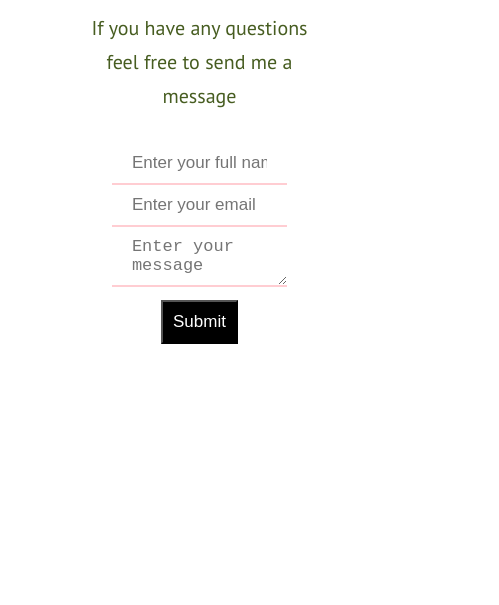
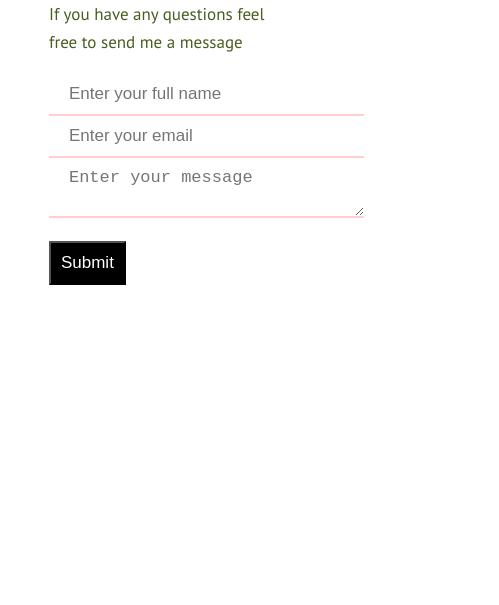
Before and after one commit to Dcayyy/My-Personal-Portfolio, a plain HTML site: page contact.html in a window 390 px wide. Shown: the part 425-1030 px from the top of the page, 499 px wide, since content can reach past the window. Drawn offline with Linux system fonts and the light colour scheme.

Commit message:
responsivenes modifications

```diff
--- a/css/screen.css
+++ b/css/screen.css
@@ -66,7 +66,7 @@ h1, h2, h3, h4, h5, h6 p {
 	padding-bottom: 20px;
 	width: 30%;
 	min-height: 100vh;
-	background-color: #dfb284 ;
+	background-color: #dfb284;
 	box-sizing: border-box;
 }
 
@@ -1360,11 +1360,15 @@ header .main-header img:hover {
 		margin: 0 13px;
 		display: inline-block;
 	}
+
+	.main-content form {
+		width: 550px;
+	}
 }
 
 @media screen and (max-width: 600px) {
 	.main-content {
-		margin-left: 5%;
+		margin-left: 3.5%;
 		width: 100%;
 	}
 
@@ -1372,6 +1376,10 @@ header .main-header img:hover {
 		margin-top: 5%;
 		width: auto;
 	}
+
+	.main-content form {
+		width: 550px;
+	}
 }
 
 @media screen and (max-width: 480px) {
@@ -1381,26 +1389,19 @@ header .main-header img:hover {
 
 	.main-content h1 {
 		width: 100%;
-		text-align: center;
+		font-size: 35px;
 	}
 
 	.main-content p {
 		width: 80%;
-		margin-left: 10%;
-		margin-right: 10%;
-		text-align: center;
+		font-size: 17px;
 	}
 
 	.main-content form {
-		padding: 10px 20px;
-		box-sizing: border-box;
-		text-align: center;
-	}
-
-	.main-content .input-fields {
-		margin-left: auto;
-		margin-right: auto;
-	}
+		width: 450px;
+	}
+
+
 }
 
 /* End Contact HTML file */
```
Also changed, not shown: about.html (+1 -1 lines), skills.html (+1 -1 lines).
